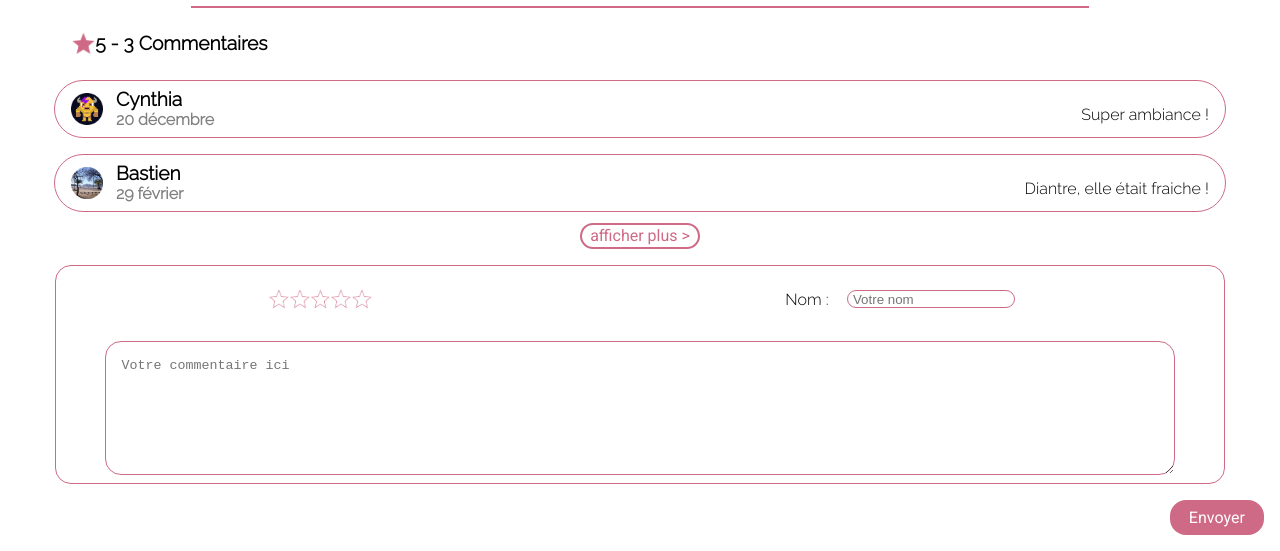
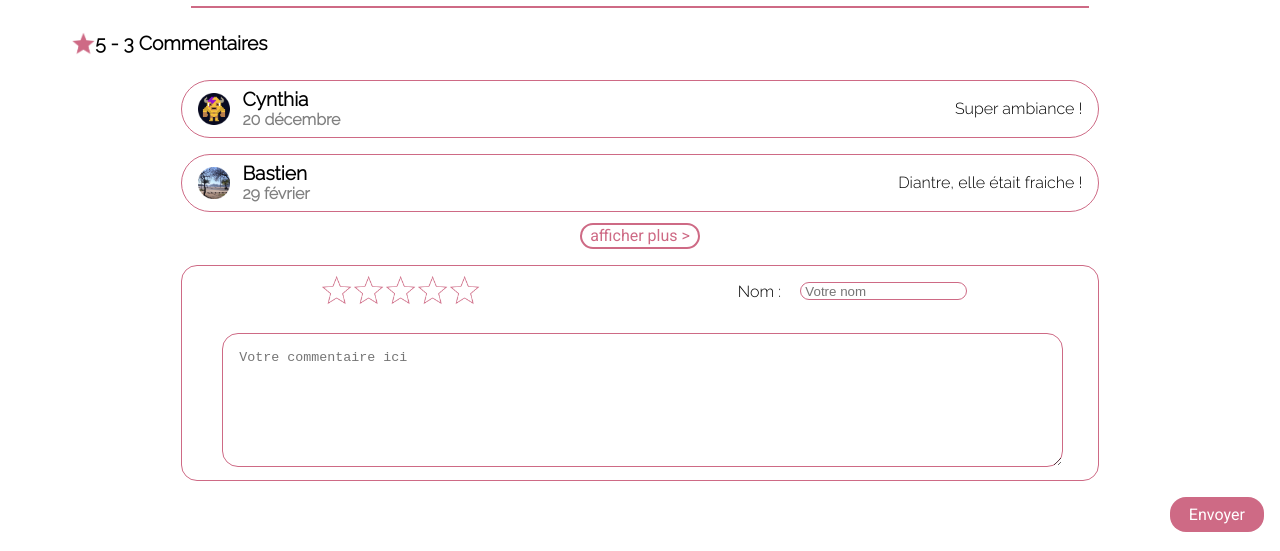
Before and after one commit to msarava/beernb, a plain HTML site: page bar.html in a window 1280 px wide. Shown: the part 1549-2100 px from the top of the page. Drawn offline with nearby package versions, Linux system fonts and the light colour scheme.

Commit message:
responsive form OK

```diff
--- a/bar.css
+++ b/bar.css
@@ -253,10 +253,11 @@
     max-width: 200px;
     max-height: 50px;
     flex-direction: column;
-    justify-content: flex-start;
-
+    justify-content: center;
 }
-
+.commentaire p{
+    margin: 0;
+}
 .hidden-comment{
     display: none;
 }
@@ -297,7 +298,7 @@
     border-radius: 1rem;
     gap: 1rem;
     min-height: 200px;
-    padding: 0.5rem;
+    padding: 0 0.5rem 0.8rem 0.8rem;
     width: 90%;
 }
 #form-en-tete{
@@ -360,6 +361,10 @@ font-family: var(--raleway);
     z-index: 2;
 
 }
+
+
+/******************** Passage Mobile vers Desktop ********************/
+
 @media only screen and (min-width: 600px) {
     .card{
         background-image :url(assets/smoking-barrel-high.jpg);
@@ -443,4 +448,20 @@ font-family: var(--raleway);
     .title-event h1{
         margin:0.6rem;
     }
+
+    .comment-box{
+        width: 70%;
     }
+    #form-section{
+        display: flex;
+        align-items: center;
+        justify-content: center;
+        margin: 0;
+    }
+    #form-container{
+        width: 70%;
+    }
+    .star-note{
+    height: 2rem;
+}
+}
```
